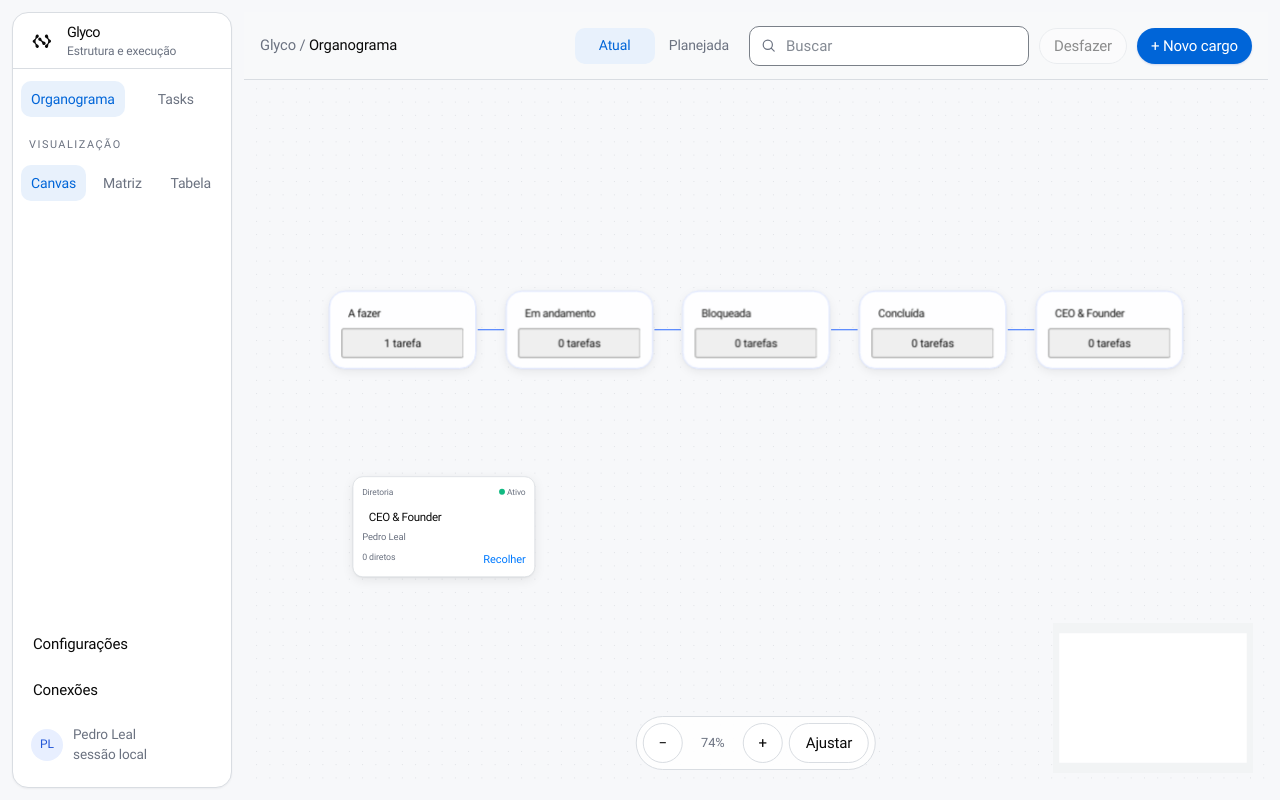
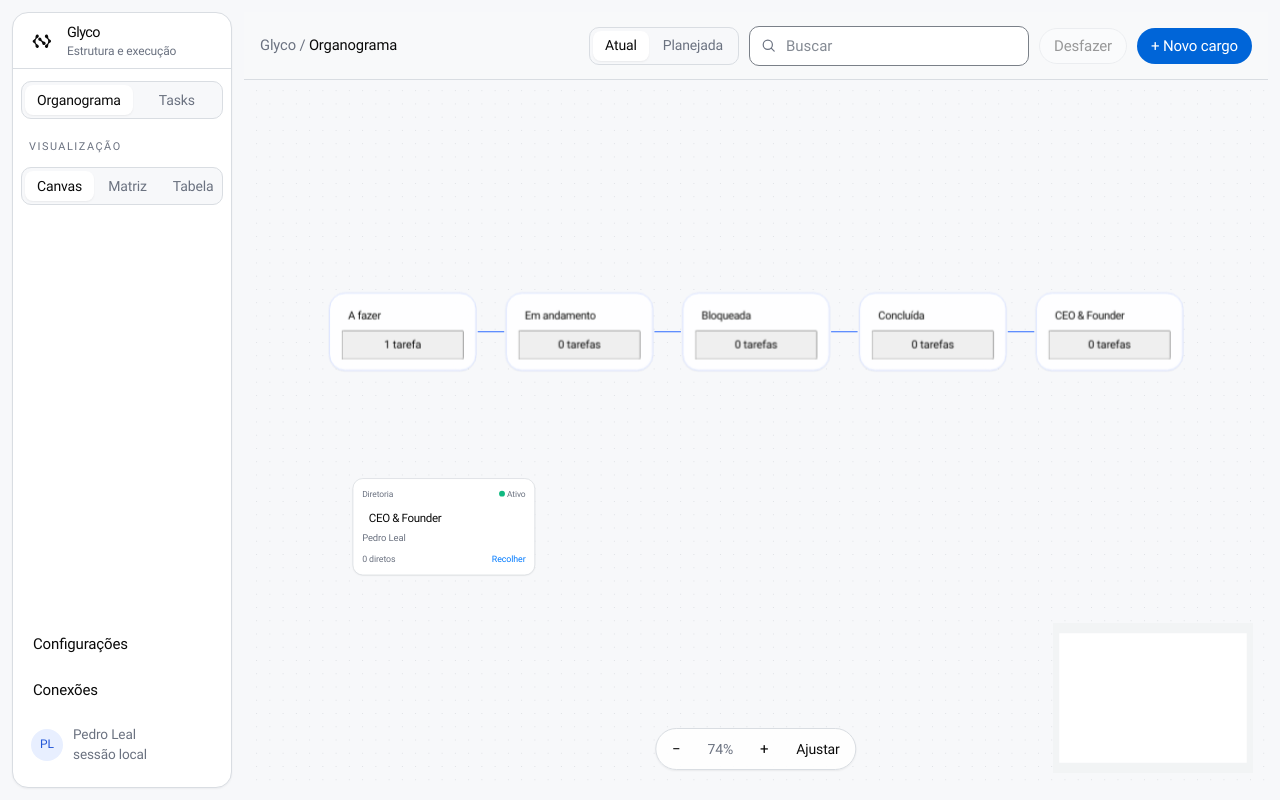
Before and after one commit to pedromleal15/organograma, a React (Vite) app: page /organograma in a window 1280 px wide. Built offline with nearby package versions, Linux system fonts and the light colour scheme.

Commit message:
feat(ui): Tesla-clean Glyco design system pass
Introduce control/type tokens, flatten elevation, segmented chrome,
quiet text-buttons, and unify remaining action controls on one scale.

Co-authored-by: Pedro Leal <pedromleal15@users.noreply.github.com>

```diff
--- a/src/styles.css
+++ b/src/styles.css
@@ -30,7 +30,7 @@ button, input, select, textarea { font: inherit; color: inherit; }
 
 button, a, input, select, textarea { outline-offset: 3px; }
 
-:focus-visible { outline: 3px solid var(--amber); }
+:focus-visible { outline: 2px solid var(--blue); outline-offset: 2px; }
 
 button { min-height: 40px; }
 
@@ -64,10 +64,11 @@ button { min-height: 40px; }
 .env-switch, .view-switch {
   display: grid;
   grid-template-columns: 1fr 1fr;
-  gap: 4px;
-  padding: 4px;
-  border-radius: 12px;
-  background: #0c0e12;
+  gap: 2px;
+  padding: 3px;
+  border: 1px solid var(--line);
+  border-radius: 10px;
+  background: #f7f8fa;
 }
 
 .view-switch { grid-template-columns: repeat(3, 1fr); }
@@ -81,15 +82,16 @@ button { min-height: 40px; }
 }
 
 .env-switch button, .view-switch button {
-  min-height: 36px;
+  min-height: 30px;
   color: var(--muted);
   font-size: 0.875rem;
   font-weight: 510;
 }
 
 .env-switch button[aria-pressed="true"], .view-switch button[aria-pressed="true"] {
-  background: var(--blue);
-  color: white;
+  background: #fff;
+  color: #0a0a0a;
+  box-shadow: 0 1px 2px rgba(10, 10, 10, 0.06);
 }
 
 .nav-label {
@@ -248,15 +250,32 @@ button { min-height: 40px; }
   z-index: 5;
   display: flex;
   align-items: center;
-  gap: 6px;
-  border: 1px solid var(--line);
-  border-radius: 999px;
-  background: rgba(17, 19, 24, 0.94);
-  padding: 6px;
+  gap: 4px;
+  border: 1px solid var(--line);
+  border-radius: var(--radius-pill, 9999px);
+  background: rgba(255, 255, 255, 0.94);
+  box-shadow: var(--shadow, 0 1px 2px rgba(10, 10, 10, 0.06));
+  padding: 4px;
 }
 
 .zoom-dock { left: 50%; bottom: 18px; transform: translateX(-50%); }
-.zoom-dock span { min-width: 48px; text-align: center; color: var(--muted); font-size: 0.8rem; }
+.zoom-dock span { min-width: 48px; text-align: center; color: var(--muted); font-size: var(--type-ui, 0.875rem); font-weight: 510; }
+.zoom-dock .icon-button {
+  width: 32px;
+  min-width: 32px;
+  min-height: 32px;
+  border: 0;
+  background: transparent;
+}
+.zoom-dock .ghost {
+  min-height: 32px;
+  padding: 0 12px;
+  border: 0;
+  background: transparent;
+  font-size: var(--type-ui, 0.875rem);
+}
+.zoom-dock .ghost:hover,
+.zoom-dock .icon-button:hover { background: var(--surface-hover); }
 
 .drawer-backdrop {
   position: absolute;
@@ -479,12 +498,36 @@ button.add-column:focus-visible {
 .task-block-head { display: flex; min-width: 0; align-items: start; justify-content: space-between; gap: 4px; }
 .task-block-head > .pull-text { font-size: 0.72rem; font-weight: 750; letter-spacing: 0.06em; }
 .task-block-content { min-height: 0; overflow: hidden; }
-.task-block-remove { flex: 0 0 26px; width: 26px; height: 26px; border: 0; border-radius: 999px; background: transparent; color: var(--muted); }
+.task-block-remove {
+  flex: 0 0 28px;
+  width: 28px;
+  height: 28px;
+  min-height: 28px;
+  border: 0;
+  border-radius: var(--radius-md, 10px);
+  background: transparent;
+  color: var(--muted);
+  padding: 0;
+  display: inline-grid;
+  place-items: center;
+  font-size: 0.875rem;
+}
 .task-block-remove:hover { background: var(--surface-hover); color: var(--text); }
 .task-block-resize { position: absolute; right: 3px; bottom: 3px; width: 18px; height: 18px; border: 0; background: transparent; cursor: nwse-resize; }
 .task-block-resize::after { content: ""; position: absolute; right: 2px; bottom: 2px; width: 7px; height: 7px; border-right: 2px solid #9aa0a6; border-bottom: 2px solid #9aa0a6; }
-.add-task-block { margin-top: 8px; border: 1px dashed var(--line); border-radius: 12px; background: transparent; padding: 8px 10px; color: var(--muted); font-size: 0.78rem; text-align: left; }
-.add-task-block:hover { border-color: var(--blue); color: var(--blue); }
+.add-task-block {
+  margin-top: 8px;
+  min-height: 36px;
+  border: 1px dashed var(--line);
+  border-radius: var(--radius-md, 10px);
+  background: transparent;
+  padding: 8px 10px;
+  color: var(--muted);
+  font-size: var(--type-ui, 0.875rem);
+  font-weight: 510;
+  text-align: left;
+}
+.add-task-block:hover { border-color: var(--blue); color: var(--blue); background: color-mix(in srgb, var(--blue) 6%, transparent); }
 .task-section-label { color: var(--muted); font-size: 0.66rem; font-weight: 750; letter-spacing: 0.1em; text-transform: uppercase; }
 .task-objective { font-size: 0.84rem; font-weight: 650; line-height: 1.4; }
 .task-empty { color: var(--muted); font-size: 0.78rem; }
@@ -536,7 +579,7 @@ button.add-column:focus-visible {
 .action-label span { color: var(--danger); }
 .consent-row { display: grid; grid-template-columns: 20px minmax(0, 1fr); gap: 8px; align-items: start; color: var(--text); font-size: 0.86rem; line-height: 1.45; }
 .consent-row input { width: 18px; height: 18px; margin: 1px 0 0; accent-color: var(--blue); }
-.pill-button { width: max-content; min-height: 44px; border-radius: 999px; background: var(--blue); color: white; padding: 0 18px; }
+.pill-button { width: max-content; min-height: var(--control-h, 40px); border-radius: 9999px; background: var(--blue); color: white; padding: 0 16px; }
 .pill-button:disabled { opacity: 0.45; cursor: not-allowed; }
 .action-divider { height: 1px; background: var(--line); margin-top: 4px; }
 .secondary-link { width: max-content; min-height: 36px; border: 0; background: transparent; color: var(--blue-2); padding: 0; cursor: pointer; }
@@ -719,7 +762,7 @@ button.add-column:focus-visible {
 
 .linkish { color: var(--blue-2); background: none; border: 0; padding: 0; min-height: 0; cursor: pointer; font-weight: 600; }
 
-/* Glyco Design System — copied from pedromleal15/glyco-company (Blossom shell). */
+/* Glyco Design System — Brandbook + Tesla-clean geometry (flat, precise, quiet). */
 :root {
   color-scheme: light;
   /* Glyco Brandbook — Paleta de Cores */
@@ -737,13 +780,28 @@ button.add-column:focus-visible {
   --amber: #f5a622;
   --attention: #f5a622;
   --danger: #e5484d;
-  --shadow: 0 4px 16px rgba(10, 10, 10, 0.08), 0 1px 2px rgba(10, 10, 10, 0.05);
+  /* Flat elevation — hairline first, soft shadow only when needed */
+  --shadow: 0 1px 2px rgba(10, 10, 10, 0.06);
+  --shadow-raised: 0 8px 24px rgba(10, 10, 10, 0.08);
   --input-border: #7a8088;
   --sidebar-active-bg: #e8f1fc;
   --sidebar-active-fg: #0065d8;
   --surface-hover: #f4f5f6;
+  --radius-sm: 8px;
   --radius-md: 10px;
+  --radius-lg: 14px;
   --radius-xl: 16px;
+  --radius-pill: 9999px;
+  /* Control scale */
+  --control-h: 40px;
+  --control-h-sm: 36px;
+  --control-h-xs: 28px;
+  --type-body: 15px;
+  --type-ui: 0.875rem;
+  --type-caption: 0.72rem;
+  --weight-regular: 400;
+  --weight-ui: 510;
+  --weight-strong: 590;
 }
 
 @font-face {
@@ -799,16 +857,24 @@ button {
 .brand strong { color: var(--text); font-size: 0.9rem; letter-spacing: -0.04em; }
 .brand span { color: var(--muted); }
 .glyco-logo { width: 28px; height: auto; flex: none; color: var(--text); }
-.env-switch, .view-switch { background: transparent; padding: 0; gap: 4px; }
+.env-switch, .view-switch {
+  background: var(--card-2);
+  border: 1px solid var(--line);
+  border-radius: var(--radius-md);
+  padding: 3px;
+  gap: 2px;
+}
 .env-switch button, .view-switch button {
-  border-radius: var(--radius-md);
+  border-radius: var(--radius-sm);
   color: var(--muted);
   transition: background 150ms ease-out, color 150ms ease-out;
 }
-.env-switch button:hover, .view-switch button:hover, .side-link:hover { background: var(--surface-hover); color: var(--text); }
+.env-switch button:hover, .view-switch button:hover { background: rgba(255, 255, 255, 0.7); color: var(--text); }
+.side-link:hover { background: var(--surface-hover); color: var(--text); }
 .env-switch button[aria-pressed="true"], .view-switch button[aria-pressed="true"] {
-  background: var(--sidebar-active-bg);
-  color: var(--sidebar-active-fg);
+  background: #fff;
+  color: var(--ink);
+  box-shadow: var(--shadow);
 }
 .nav-label { color: var(--muted); }
 .side-link { color: var(--text); }
@@ -829,6 +895,10 @@ button {
   padding: 8px 16px;
 }
 .topbar .crumb { margin-right: auto; }
+.topbar .env-switch {
+  width: max-content;
+  grid-template-columns: repeat(2, max-content);
+}
 .crumb { color: var(--muted); }
 .crumb b { color: var(--text); }
 .board-switch,
@@ -1030,54 +1100,64 @@ select:not([multiple]) {
   background-position: right 10px center;
 }
 
-/* Buttons — Glyco action language (pill CTAs; soft rects for nav chrome). */
+/*
+  Buttons — two families only:
+  1) Actions: primary / ghost / icon → pill
+  2) Chrome: env/view / side-link / mini → soft rect
+*/
 button {
-  font-size: 15px;
-  font-weight: 510;
+  font-size: var(--type-body);
+  font-weight: var(--weight-ui);
   letter-spacing: -0.01em;
 }
 .primary,
 .ghost,
-.text-button,
 .pill-button {
-  min-height: 40px;
-  border-radius: 9999px;
+  min-height: var(--control-h);
+  border-radius: var(--radius-pill);
   padding: 0 16px;
-  font-size: 15px;
-  font-weight: 510;
+  font-size: var(--type-body);
+  font-weight: var(--weight-ui);
   letter-spacing: -0.01em;
-  transition: background 150ms ease-out, border-color 150ms ease-out, color 150ms ease-out, transform 150ms ease-out;
+  transition: background 150ms ease-out, border-color 150ms ease-out, color 150ms ease-out, opacity 150ms ease-out;
 }
 .primary {
   border: 0;
   background: var(--blue);
   color: white;
-  font-weight: 590;
-  box-shadow: 0 1px 2px rgba(30, 64, 175, 0.18);
-}
-.primary:hover { background: #2459dc; }
-.primary:active { background: #1f4fc7; transform: translateY(1px); }
-.primary:disabled, .pill-button:disabled {
-  opacity: 0.45;
+  font-weight: var(--weight-strong);
+  box-shadow: none;
+}
+.primary:hover { background: #0058bd; }
+.primary:active { background: #004a9e; }
+.primary:disabled, .pill-button:disabled, .ghost:disabled {
+  opacity: 0.4;
   cursor: not-allowed;
-  transform: none;
-}
-.ghost, .text-button {
+}
+.ghost {
   border: 1px solid var(--line);
   background: #fff;
   color: var(--text);
 }
-.ghost:hover, .text-button:hover { background: var(--surface-hover); }
-.ghost:disabled {
-  opacity: 0.45;
-  cursor: not-allowed;
-}
+.ghost:hover { background: var(--surface-hover); }
+/* Quiet dismiss / secondary text action — not a bordered control */
+.text-button {
+  min-height: var(--control-h-sm);
+  border: 0;
+  border-radius: var(--radius-md);
+  background: transparent;
+  color: var(--muted);
+  padding: 0 10px;
+  font-size: var(--type-ui);
+  font-weight: var(--weight-ui);
+}
+.text-button:hover { background: var(--surface-hover); color: var(--text); }
 .icon-button {
-  width: 40px;
-  min-width: 40px;
-  min-height: 40px;
+  width: var(--control-h);
+  min-width: var(--control-h);
+  min-height: var(--control-h);
   padding: 0;
-  border-radius: 9999px;
+  border-radius: var(--radius-pill);
   border: 1px solid var(--line);
   background: #fff;
   color: var(--text);
@@ -1086,62 +1166,98 @@ button {
   line-height: 1;
 }
 .icon-button:hover { background: var(--surface-hover); }
-.pill-button { border-radius: 9999px; }
-.secondary-link, .linkish {
+.pill-button { border-radius: var(--radius-pill); }
+.secondary-link {
+  min-height: var(--control-h-sm);
+  display: inline-flex;
+  align-items: center;
+  border: 0;
+  background: transparent;
   color: var(--blue-2);
-  font-size: 15px;
-  font-weight: 510;
+  padding: 0 4px;
+  font-size: var(--type-body);
+  font-weight: var(--weight-ui);
   letter-spacing: -0.01em;
   border-radius: var(--radius-md);
-}
+  cursor: pointer;
+}
+.secondary-link:hover { color: var(--blue); }
+.linkish {
+  min-height: 0;
+  border: 0;
+  background: none;
+  color: var(--blue-2);
+  padding: 0;
+  font-size: inherit;
+  font-weight: var(--weight-ui);
+  cursor: pointer;
+}
+.linkish:hover { color: var(--blue); }
 .topbar .primary,
 .topbar .ghost,
 .topbar .search,
 .topbar .board-switch,
 .topbar .origin-switch {
-  min-height: 36px !important;
+  min-height: var(--control-h-sm) !important;
 }
 .topbar .primary,
 .topbar .ghost {
   padding: 0 14px;
 }
 .env-switch button, .view-switch button {
-  border-radius: var(--radius-md);
-  min-height: 36px;
-  font-size: 0.875rem;
-  font-weight: 510;
+  border-radius: var(--radius-sm);
+  min-height: 30px;
+  font-size: var(--type-ui);
+  font-weight: var(--weight-ui);
   letter-spacing: -0.01em;
-  padding: 0 10px;
+  padding: 0 12px;
+}
+.env-switch button[aria-pressed="true"],
+.view-switch button[aria-pressed="true"] {
+  background: #fff;
+  color: var(--ink);
+  box-shadow: var(--shadow);
 }
 .mini-button {
-  width: 28px;
-  min-width: 28px;
-  min-height: 28px;
+  width: var(--control-h-xs);
+  min-width: var(--control-h-xs);
+  min-height: var(--control-h-xs);
   padding: 0;
   border-radius: var(--radius-md);
   border: 1px solid var(--line);
   background: #fff;
   color: var(--muted);
-  font-size: 0.875rem;
-  font-weight: 510;
+  font-size: var(--type-ui);
+  font-weight: var(--weight-ui);
   display: inline-grid;
   place-items: center;
   line-height: 1;
 }
+.mini-button:hover { background: var(--surface-hover); color: var(--text); }
 .lane-modal-close,
 .area-modal-close {
-  width: 36px !important;
-  min-width: 36px !important;
-  min-height: 36px !important;
+  width: var(--control-h-sm) !important;
+  min-width: var(--control-h-sm) !important;
+  min-height: var(--control-h-sm) !important;
   border-radius: 50% !important;
   font-size: 1.1rem;
 }
+.add-task-block {
+  min-height: var(--control-h-sm);
+  border-radius: var(--radius-md);
+  font-size: var(--type-ui);
+  font-weight: var(--weight-ui);
+}
+.task-block-remove {
+  min-height: var(--control-h-xs);
+  border-radius: var(--radius-md);
+}
 
 .drawer, .sheet {
   border: 1px solid var(--line);
   border-radius: 16px 0 0 16px;
   background: #fff;
-  box-shadow: -8px 0 32px rgba(15, 23, 42, 0.09);
+  box-shadow: var(--shadow-raised);
 }
 .banner { border-color: #cbd8ff; background: #eaf0ff; color: #254b9f; }
 .callout, .goal-card, .task-card, .table-wrap, .column, .matrix-card {
@@ -1153,25 +1269,21 @@ button {
 .role-table th { background: #f6f7f8; color: var(--muted); }
 .role-table tbody tr:hover { background: #f7f8f9; }
 .role-table tr.is-selected { background: #e8efff; }
-.mini-button { border-color: var(--line); background: #fff; color: var(--muted); }
-.mini-button:hover { background: var(--surface-hover); color: var(--text); }
 
 .board-stage {
-  background:
-    radial-gradient(circle at 18% 8%, rgba(47, 107, 255, 0.09), transparent 31rem),
-    radial-gradient(circle at 82% 100%, rgba(47, 107, 255, 0.05), transparent 34rem),
-    var(--bg);
+  background: var(--bg);
 }
 .glass-column {
-  border-color: rgba(255, 255, 255, 0.8);
-  background: rgba(255, 255, 255, 0.72);
-  box-shadow: 0 2px 8px rgba(15, 23, 42, 0.08), 0 8px 32px rgba(15, 23, 42, 0.08), inset 0 1px 0 #fff;
+  border-color: var(--line);
+  background: #fff;
+  box-shadow: var(--shadow);
 }
 .column-workflow {
-  box-shadow: 0 2px 8px rgba(15, 23, 42, 0.08), 0 8px 32px rgba(15, 23, 42, 0.08), inset 0 1px 0 #fff;
+  box-shadow: var(--shadow);
 }
 .column-role {
-  box-shadow: 0 2px 8px rgba(15, 23, 42, 0.08), 0 8px 32px rgba(15, 23, 42, 0.08), inset 0 1px 0 #fff;
+  box-shadow: var(--shadow);
+  border-color: var(--line);
 }
 .column-role .column-name { font-weight: 700; }
 .column-name { color: var(--text); }
```
